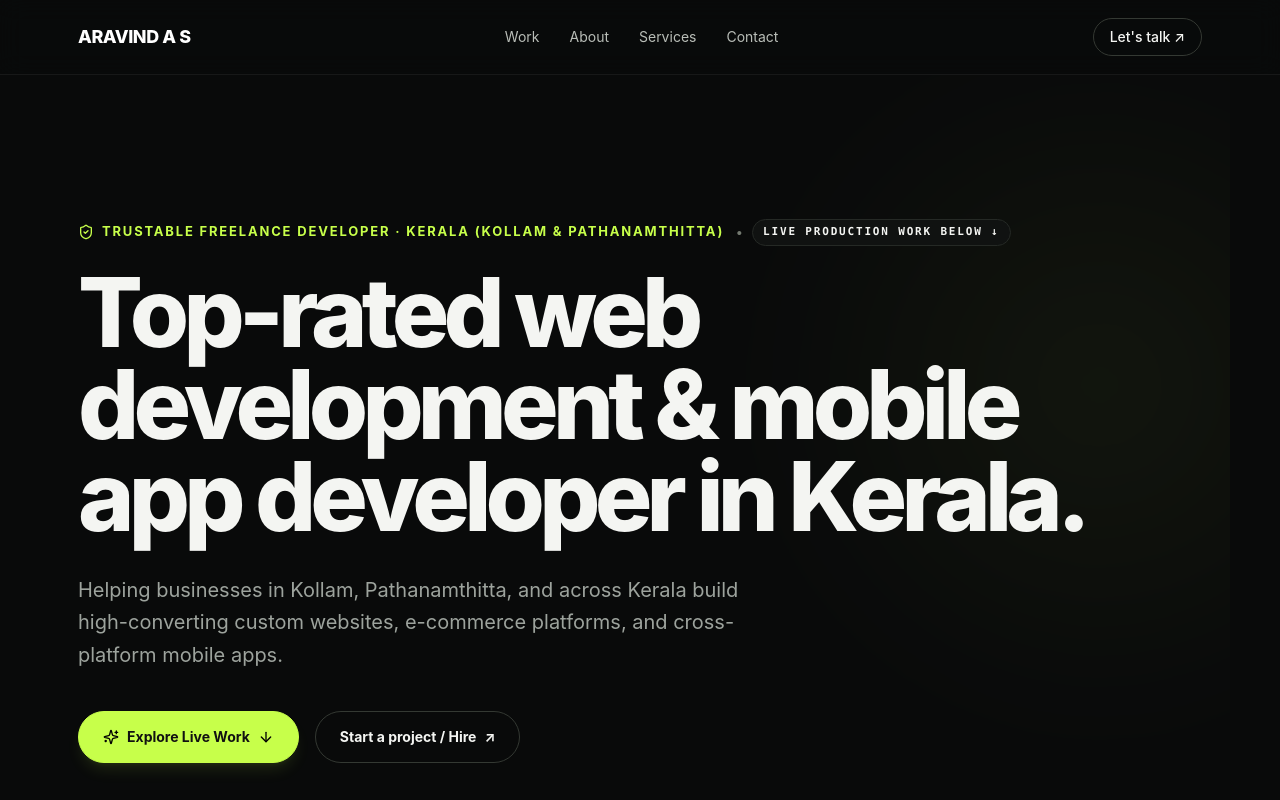
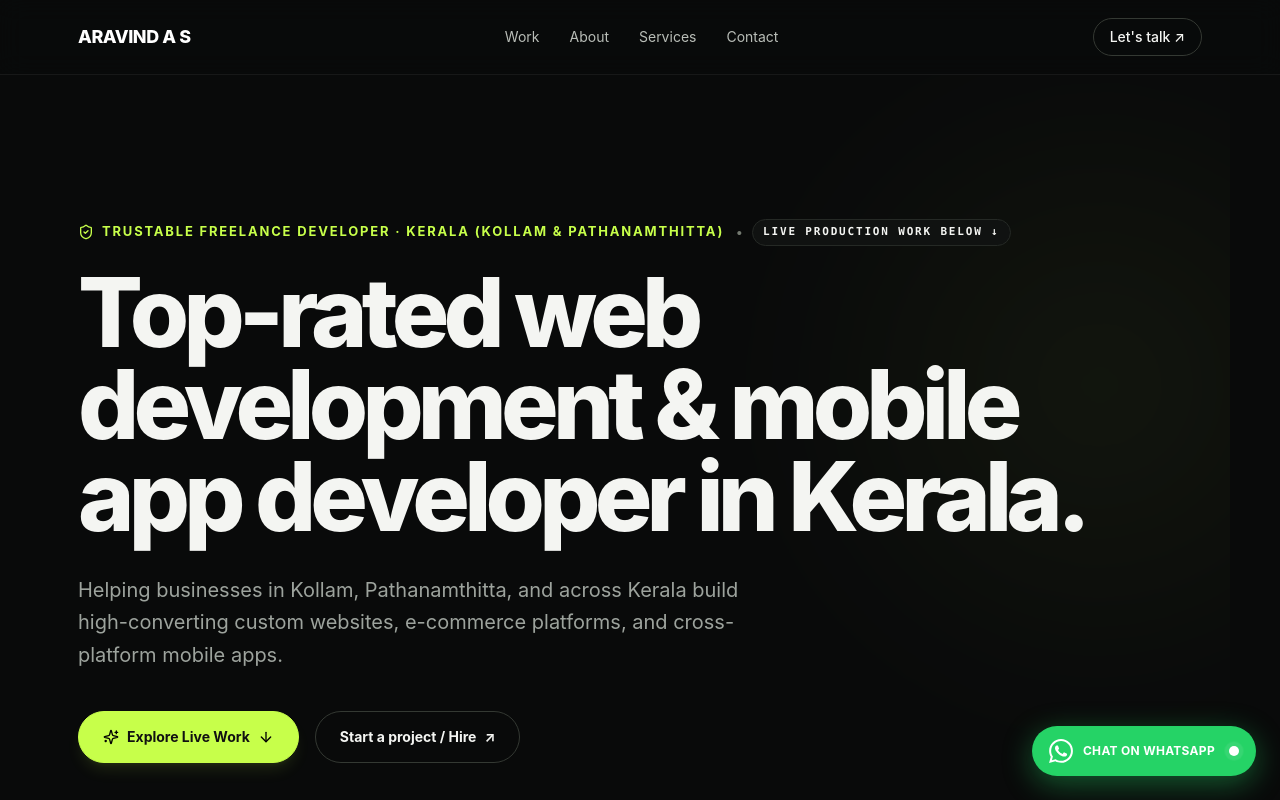
Before and after one commit to 11Aravind/aravind-portfolio, a Next.js app: page / in a window 1280 px wide. Shown: the top 800 px of the page. Built offline with nearby package versions, Linux system fonts and the light colour scheme.

Commit message:
Add fixed floating WhatsApp button linked to +91 8848310248

```diff
--- a/app/page.tsx
+++ b/app/page.tsx
@@ -5,6 +5,7 @@ import About from "@/components/About";
 import Services from "@/components/Services";
 import ContactForm from "@/components/ContactForm";
 import Footer from "@/components/Footer";
+import WhatsAppButton from "@/components/WhatsAppButton";
 
 export default function Home() {
   return (
@@ -16,6 +17,7 @@ export default function Home() {
       <Services />
       <ContactForm />
       <Footer />
+      <WhatsAppButton />
     </main>
   );
 }
--- /dev/null
+++ b/components/WhatsAppButton.tsx
@@ -0,0 +1,47 @@
+"use client";
+
+import { motion } from "framer-motion";
+
+export default function WhatsAppButton() {
+  const whatsappNumber = "918848310248";
+  const defaultMessage = encodeURIComponent(
+    "Hi Aravind, I am interested in building a website/mobile app with you!"
+  );
+  const whatsappUrl = `https://wa.me/${whatsappNumber}?text=${defaultMessage}`;
+
+  return (
+    <motion.a
+      href={whatsappUrl}
+      target="_blank"
+      rel="noopener noreferrer"
+      aria-label="Chat with Aravind A S on WhatsApp (+91 8848310248)"
+      title="Chat on WhatsApp (+91 8848310248)"
+      initial={{ scale: 0, opacity: 0 }}
+      animate={{ scale: 1, opacity: 1 }}
+      transition={{ delay: 1, type: "spring", stiffness: 260, damping: 20 }}
+      whileHover={{ scale: 1.08 }}
+      whileTap={{ scale: 0.92 }}
+      className="fixed bottom-5 right-5 sm:bottom-6 sm:right-6 z-50 flex items-center gap-2.5 bg-[#25D366] hover:bg-[#20bd5a] text-white p-3.5 sm:px-4 sm:py-3 rounded-full shadow-[0_8px_30px_rgb(37,211,102,0.4)] border border-[#25D366]/50 backdrop-blur-sm transition-all group cursor-pointer"
+    >
+      {/* Official WhatsApp Vector Icon */}
+      <svg
+        className="w-6 h-6 sm:w-6 sm:h-6 fill-current shrink-0"
+        xmlns="http://www.w3.org/2000/svg"
+        viewBox="0 0 24 24"
+      >
+        <path d="M.057 24l1.687-6.163c-1.041-1.804-1.588-3.849-1.587-5.946.003-6.556 5.338-11.891 11.893-11.891 3.181.001 6.167 1.24 8.413 3.488 2.245 2.248 3.481 5.236 3.48 8.414-.003 6.557-5.338 11.892-11.893 11.892-1.99-.001-3.951-.5-5.688-1.448l-6.305 1.654zm6.597-3.807c1.676.995 3.276 1.591 5.392 1.592 5.448 0 9.886-4.434 9.889-9.885.002-5.462-4.415-9.89-9.881-9.892-5.452 0-9.887 4.434-9.889 9.884-.001 2.225.651 3.891 1.746 5.634l-.999 3.648 3.742-.981zm11.387-5.464c-.074-.124-.272-.198-.57-.347-.297-.149-1.758-.868-2.031-.967-.272-.099-.47-.149-.669.149-.198.297-.768.967-.941 1.165-.173.198-.347.223-.644.074-.297-.149-1.255-.462-2.39-1.475-.883-.788-1.48-1.761-1.653-2.059-.173-.297-.018-.458.13-.606.134-.133.297-.347.446-.521.151-.172.2-.296.3-.495.099-.198.05-.372-.025-.521-.075-.148-.669-1.611-.916-2.206-.242-.579-.487-.501-.669-.51l-.57-.01c-.198 0-.52.074-.792.372s-1.04 1.016-1.04 2.479 1.065 2.876 1.213 3.074c.149.198 2.095 3.2 5.076 4.487.709.306 1.263.489 1.694.626.712.226 1.36.194 1.872.118.572-.085 1.758-.719 2.006-1.413.248-.695.248-1.29.173-1.414z" />
+      </svg>
+
+      {/* Label for Large Screens */}
+      <span className="hidden sm:inline font-bold text-xs tracking-wide text-white uppercase pr-1">
+        Chat on WhatsApp
+      </span>
+
+      {/* Pulsing Online Notification Dot */}
+      <span className="relative flex h-2.5 w-2.5">
+        <span className="animate-ping absolute inline-flex h-full w-full rounded-full bg-white opacity-75"></span>
+        <span className="relative inline-flex rounded-full h-2.5 w-2.5 bg-white"></span>
+      </span>
+    </motion.a>
+  );
+}
```
